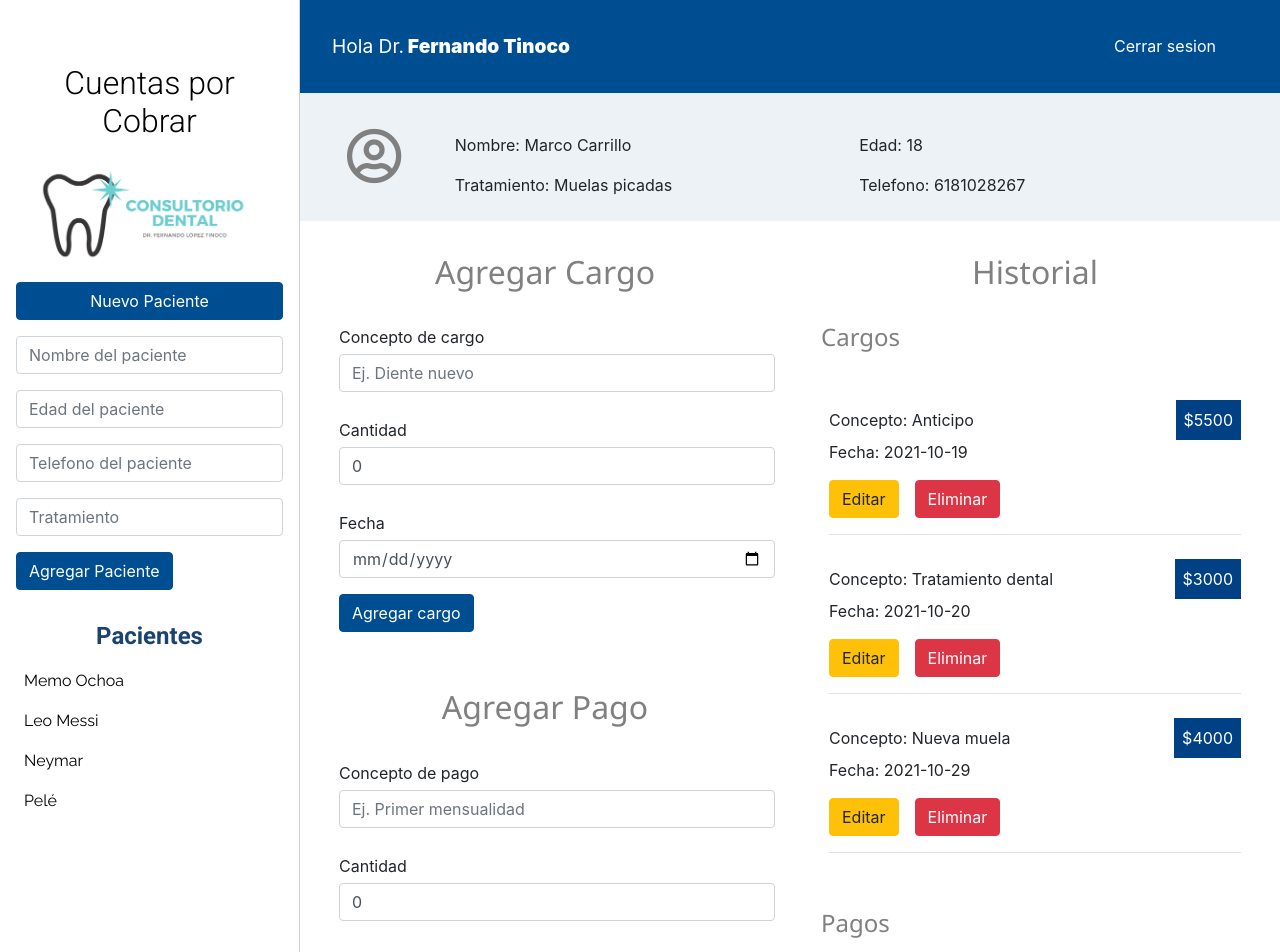
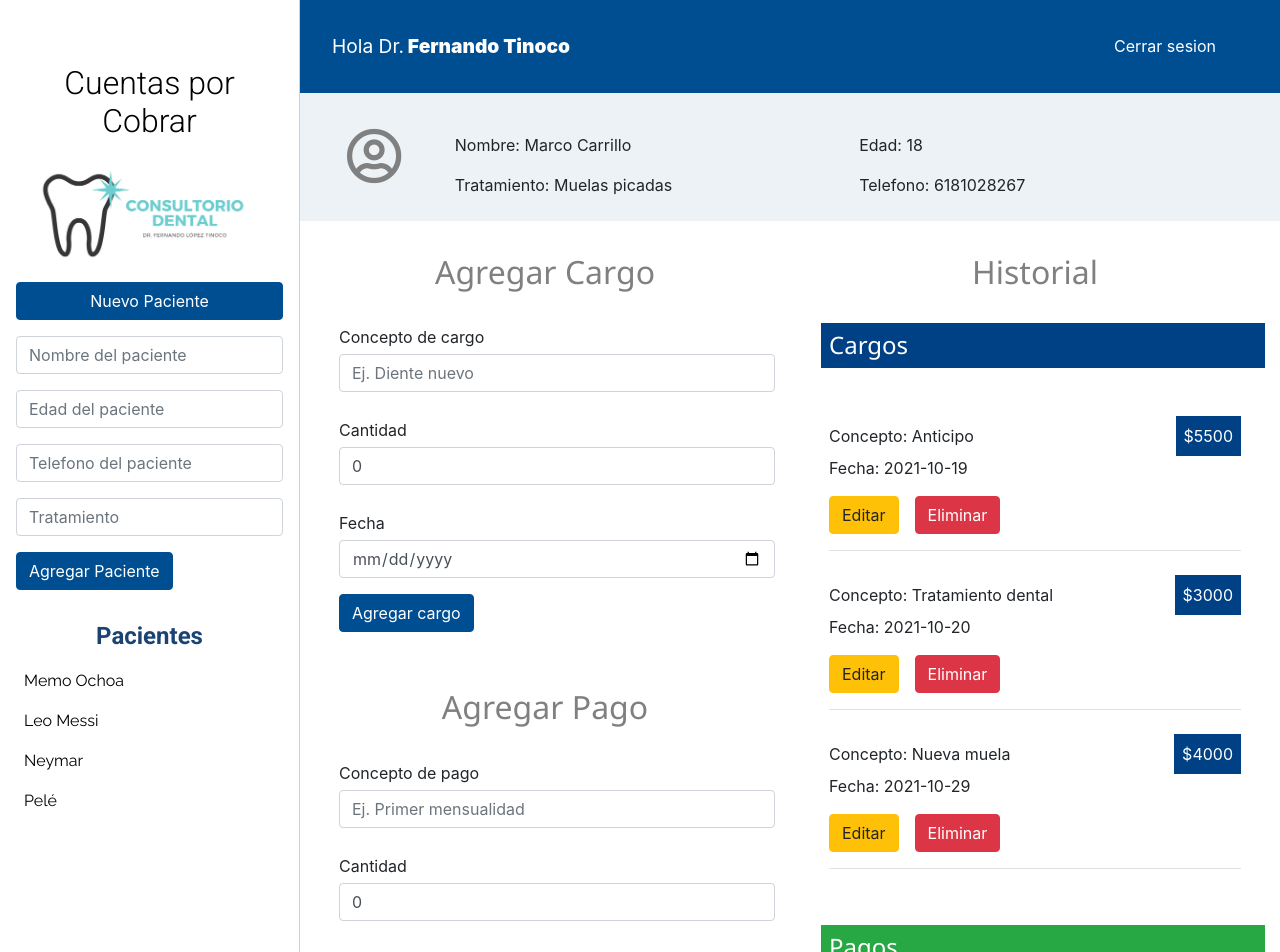
Before and after one commit to MarcoCarrillo/ConsultorioDental-cliente, a React (Create React App) app: page /menu-principal in a window 1280 px wide. Shown: the top 952 px of the page. Built offline with nearby package versions, Linux system fonts and the light colour scheme.

Commit message:
Ajustes
Se ajusto el tamaño de la barra de info del cliente y se añadio color a los titulos de cargos y pagos

```diff
--- a/src/components/principal/panelCuentas/Historial.js
+++ b/src/components/principal/panelCuentas/Historial.js
@@ -5,10 +5,10 @@ import ListadoPagos from './pagos/ListadoPagos';
 const Historial = () => {
     return (
         <Fragment>
-            <h2 className='mb-4'>Historial</h2>
-            <h3>Cargos</h3>
+            <h2 className='mb-4 '>Historial</h2>
+            <h3 className='title-cargo'>Cargos</h3>
             <ListadoCargos />
-            <h3 className='mt-4'>Pagos</h3>
+            <h3 className='mt-4 title-pago'>Pagos</h3>
             <ListadoPagos />
         </Fragment>
 
--- a/src/components/principal/panelCuentas/cargos/ListadoCargos.js
+++ b/src/components/principal/panelCuentas/cargos/ListadoCargos.js
@@ -6,8 +6,7 @@ const ListadoCargos = () => {
     const cargos = [
         {concepto: 'Anticipo', cantidad: 5500, fecha:'2021-10-19'},
         {concepto: 'Tratamiento dental', cantidad: 3000, fecha:'2021-10-20'},
-        {concepto: 'Nueva muela', cantidad: 4000, fecha:'2021-10-29'},
-
+        {concepto: 'Nueva muela', cantidad: 4000, fecha:'2021-10-29'}
     ]
 
     return (
--- a/src/components/principal/panelCuentas/pagos/ListadoPagos.js
+++ b/src/components/principal/panelCuentas/pagos/ListadoPagos.js
@@ -6,8 +6,7 @@ const ListadoPagos = () => {
     const pagos = [
         {concepto: 'Primer mensualidad', cantidad: 500, fecha:'2021-10-19'},
         {concepto: 'Pago del diente', cantidad: 3000, fecha:'2021-10-20'},
-        {concepto: 'Pago final', cantidad: 4000, fecha:'2021-10-29'},
-
+        {concepto: 'Pago final', cantidad: 4000, fecha:'2021-10-29'}
     ]
 
     return (
--- a/src/index.css
+++ b/src/index.css
@@ -271,16 +271,18 @@ ul {
   align-items: center;
   margin:0;
 }
-.cargos-realizados li p .cargo {
+.cargos-realizados li p .cargo, .title-cargo {
   background-color: #004085;
   padding: .5rem;
   color:white;
 }
-.cargos-realizados li p .pago {
+.cargos-realizados li p .pago, .title-pago {
   background-color: #28a745;
   padding: .5rem;
   color:white;
 }
+
+
 
 #cargos {
   margin-bottom: 30px;
@@ -295,3 +297,9 @@ ul {
 .acciones .btn:first-of-type {
   margin-right: 1rem;
 }
+
+@media (min-width: 576px){
+  .container {
+    max-width: auto;
+  }
+}
```
